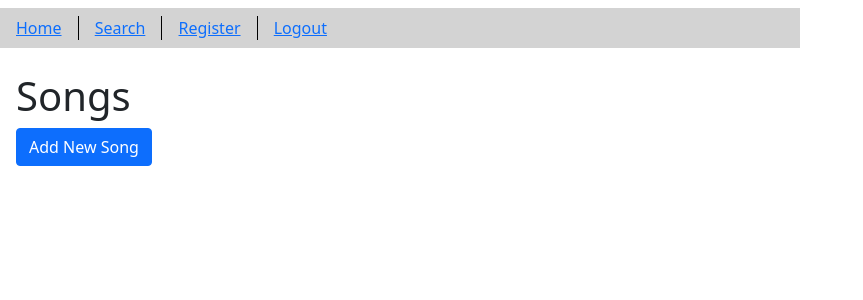
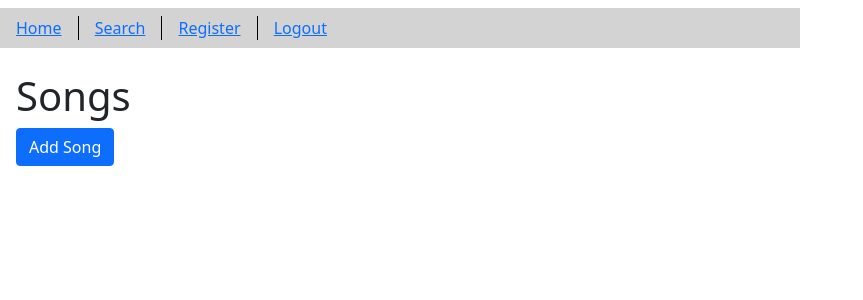
Before and after one commit to kokorohoriuchi/song-sharing, a Flask app: page /songs in a window 1280 px wide. Shown: the part 96-396 px from the top of the page, without its empty margins (0-863 px from the left). Run offline with Flask 3, Linux system fonts and the light colour scheme; the visitor is signed in with stand-in values (Sample User, id 1); data that the repository does not hold is empty.

Commit message:
Update list.html

```diff
--- a/templates/songs/list.html
+++ b/templates/songs/list.html
@@ -6,7 +6,7 @@
 <h1>Songs</h1>
 
 {% if session.user_id %}
-<p><a href="/songs/add" class="btn btn-primary">Add New Song</a></p>
+<p><a href="/songs/add" class="btn btn-primary">Add Song</a></p>
 {% endif %}
 
 <div class="song-list">
```
